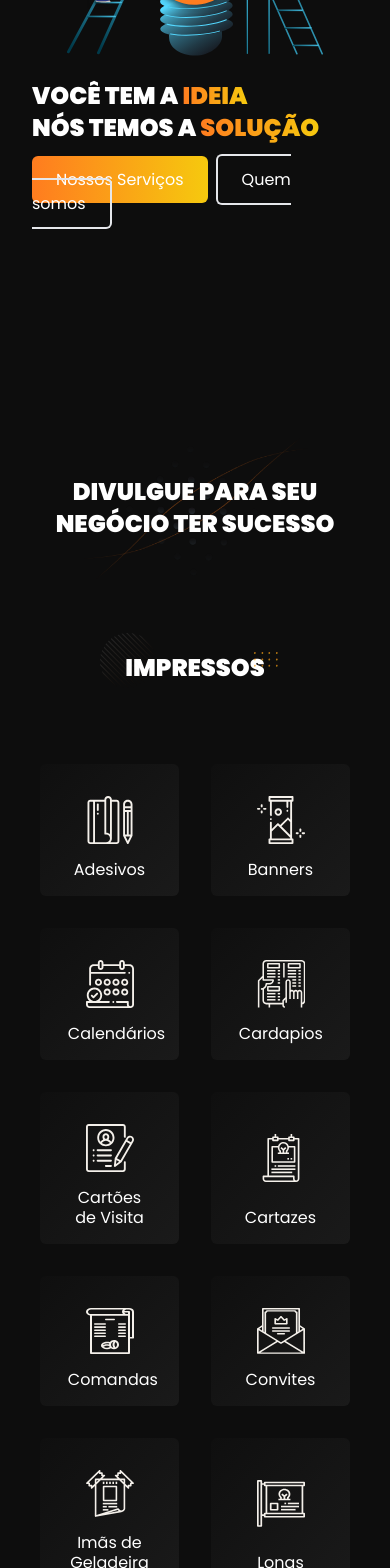
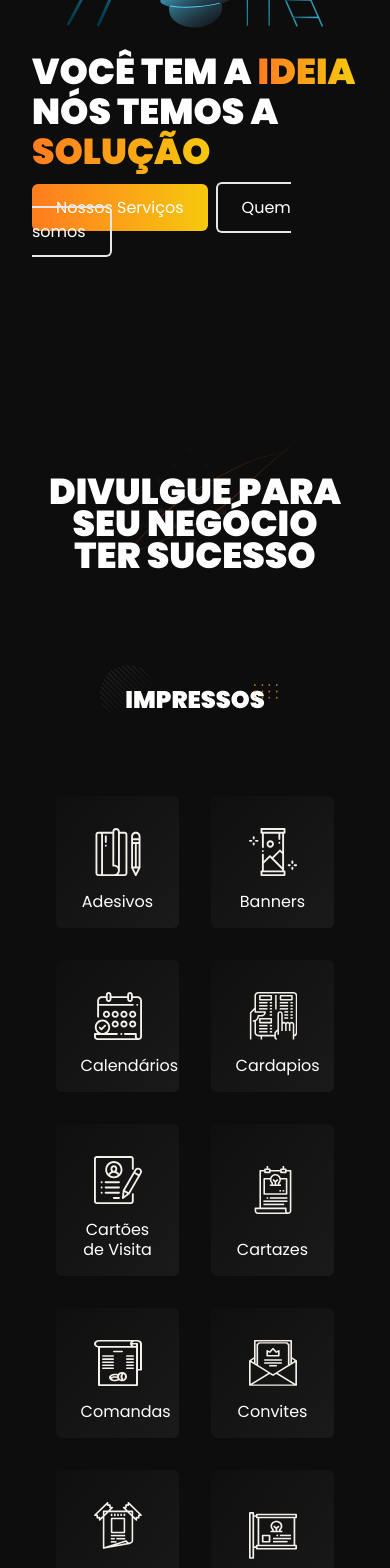
Before and after one commit to vitordcode/empreart, a React (Vite) app: page / in a window 390 px wide. Shown: the part 432-2000 px from the top of the page. Built offline with nearby package versions, Linux system fonts and the light colour scheme.

Commit message:
Editado responsividade nos titulos

```diff
--- a/src/components/Header.jsx
+++ b/src/components/Header.jsx
@@ -54,7 +54,7 @@ export function Header() {
         <img className="w-64 md:w-80 lg:w-96 mx-auto md:mr-0" src={lampada} alt="Lampada Header" />
 
         <div className=''>
-          <h1 className="text-white font-extrabold uppercase text-2xl md:text-4xl lg:text-5xl py-6 ">
+          <h1 className="text-white font-extrabold uppercase text-4xl md:text-4xl lg:text-5xl py-6 ">
             Você tem a{' '}
             <span className="text-transparent bg-clip-text bg-gradient-to-r from-orange to-yellow">
               Ideia
--- a/src/components/Services.jsx
+++ b/src/components/Services.jsx
@@ -179,7 +179,7 @@ export function Services() {
     <section className="max-w-6xl mx-auto py-16">
       <div className='relative flex justify-center'>
         <img src={bgText} className='w-64 z-0 absolute top-[-3rem] opacity-70' alt="Circle background" />
-        <h2 className="text-center text-2xl z-10 font-extrabold w-[80%] leading-8 mx-auto uppercase text-white">
+        <h2 className="text-center text-4xl z-10 font-extrabold w-[80%] leading-8 mx-auto uppercase text-white">
           Divulgue para seu negócio ter sucesso
         </h2>
       </div>
@@ -190,7 +190,7 @@ export function Services() {
           <h3 className='font-bold uppercase text-white text-2xl z-10'>Impressos</h3>
           <img src={circlesYellow} className='w-6 z-0 absolute top-0 right-[-.8rem] opacity-70' alt="Circle background" />
         </div>
-        <div className="grid grid-cols-2 w-full px-6">
+        <div className="grid grid-cols-2 w-full px-10">
           { impressos.map((item) => (
             <div className="py-4 bg-gradient-to-tl from-grayCard to-blueCard m-4 flex flex-col justify-center items-center rounded-md" key={item.name}>
               <img className='w-12 py-4 flex flex-1' src={item.url} alt={item.name} />
@@ -206,7 +206,7 @@ export function Services() {
           <h3 className='font-bold uppercase text-white text-2xl z-10'>Digitais</h3>
           <img src={circlesYellow} className='w-6 z-0 absolute top-0 right-[-.8rem] opacity-70' alt="Circle background" />
         </div>
-        <div className="grid grid-cols-2 px-6">
+        <div className="grid grid-cols-2 px-10">
           { digitais.map((item) => (
             <div className="py-4 bg-gradient-to-tl from-grayCard to-blueCard m-4 flex flex-col justify-center items-center rounded-md" key={item.name}>
               <img className='w-12 py-4 flex flex-1' src={item.url} alt={item.name} />
@@ -222,7 +222,7 @@ export function Services() {
           <h3 className='font-bold uppercase text-white text-2xl z-10'>Brindes</h3>
           <img src={circlesYellow} className='w-6 z-0 absolute top-0 right-[-.8rem] opacity-70' alt="Circle background" />
         </div>
-        <div className="grid grid-cols-2 w-full px-6">
+        <div className="grid grid-cols-2 w-full px-10">
           { brindes.map((item) => (
             <div className="py-4 bg-gradient-to-tl from-grayCard to-blueCard m-4 flex flex-col justify-center items-center rounded-md" key={item.name}>
               <img className='w-12 py-4 flex flex-1' src={item.url} alt={item.name} />
@@ -238,7 +238,7 @@ export function Services() {
           <h3 className='font-bold uppercase text-white text-2xl z-10'>Instalações</h3>
           <img src={circlesYellow} className='w-6 z-0 absolute top-0 right-[-.8rem] opacity-70' alt="Circle background" />
         </div>
-        <div className="grid grid-cols-2 px-6 w-full">
+        <div className="grid grid-cols-2 px-10 w-full">
           { instalacoes.map((item) => (
             <div className="py-4 bg-gradient-to-tr from-grayCard to-blueCard m-4 flex flex-col justify-center items-center rounded-md" key={item.name}>
               <img className='w-12 py-4 flex flex-1' src={item.url} alt={item.name} />
```
